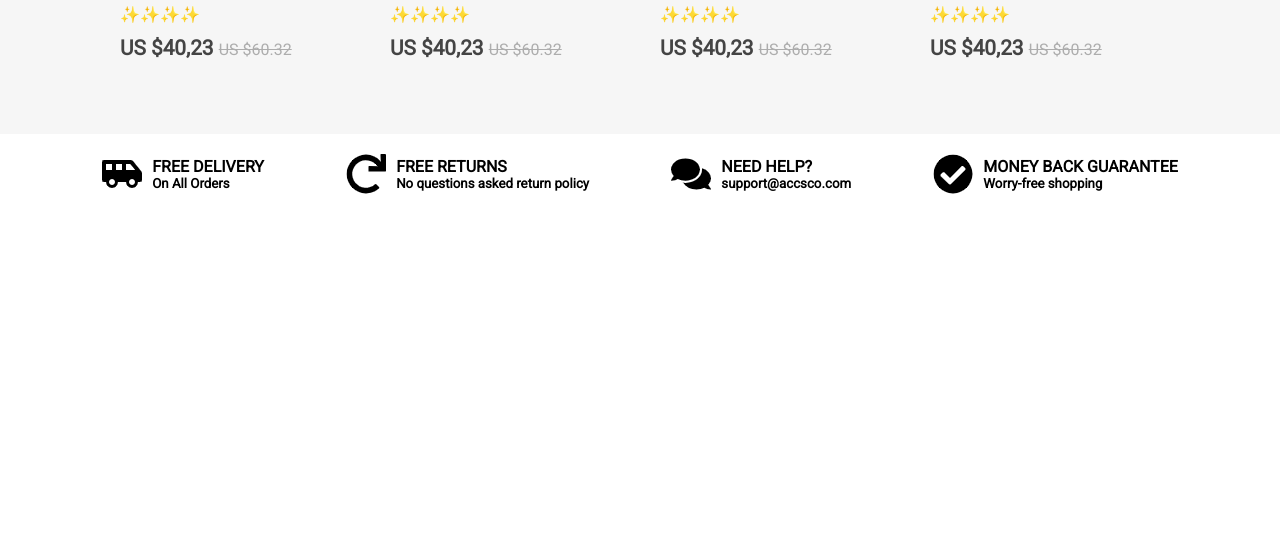
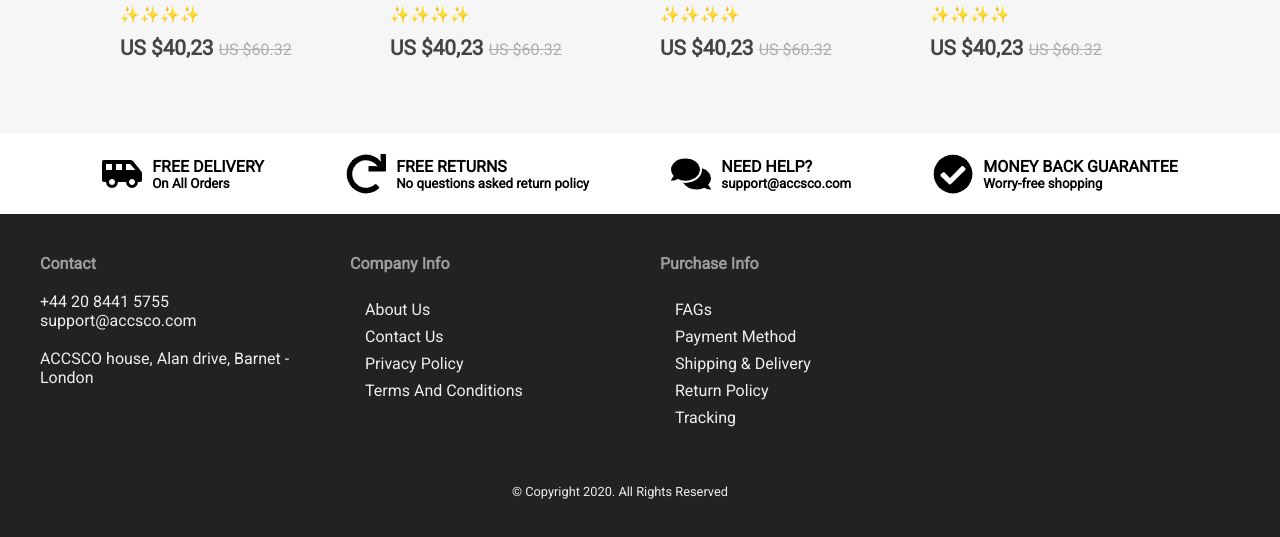
Before and after one commit to Abdelrhmangad/shop-online, a plain HTML site: page index.html in a window 1280 px wide. Shown: the part 2153-2690 px from the top of the page. Before the commit the page ends 2417 px from the top, so only its background shows below. Drawn offline with Linux system fonts and the light colour scheme.

Commit message:
Adding footer

```diff
--- a/css/Sass/Layouts/_3products.scss
+++ b/css/Sass/Layouts/_3products.scss
@@ -92,7 +92,9 @@
         display: flex;
         justify-content: space-evenly;
         align-items: center;
-        padding: 20px;
+        padding:20px 20px;
+        margin-bottom: 0px;
+
         .feat{
             display: flex;
             justify-content:space-around;
--- a/css/Sass/Layouts/_4footer.scss
+++ b/css/Sass/Layouts/_4footer.scss
@@ -0,0 +1,36 @@
+footer{
+    position: relative;
+    background-color:#222;
+    color: #eee;
+    display: grid;
+    grid-template-columns: 1fr 1fr 1fr 1fr;
+    grid-template-rows: 3fr 1fr;
+    padding: 20px;
+    margin-top: -50px;
+    .footer-divs{
+        margin: 20px;
+        .foot-div-header{
+            color: rgb(158, 158, 158);
+            font-weight: bolder;
+        }
+        .foot-div-content{
+            @extend %list-styling;
+            display: block;
+
+            li{
+                cursor: pointer;
+                transition: .2s all ease-in-out;
+                &:hover{
+                   color: rgb(158, 158, 158);
+                }
+            }
+        }
+    }
+    blockquote{
+        margin: auto;
+        font-size: .8em;
+        position: absolute;
+        bottom: 50px;
+        left: 40vw;
+    }
+}
--- a/index.html
+++ b/index.html
@@ -331,7 +331,43 @@
 
     <!-- Start Website Footer -->
     <footer>
-
+        <div class="footer-divs">
+            <p class="foot-div-header">Contact</p>
+            <p class="foot-div-content">
+                <br>
+                <span>+44 20 8441 5755</span>
+                <br>
+                <span>support@accsco.com</span>
+                <br>
+                <br>
+                ACCSCO house, Alan drive, Barnet - London
+            </p>
+        </div>
+        <div class="footer-divs">
+            <p class="foot-div-header">Company Info</p>
+            <br>
+            <ul class="foot-div-content">
+                <li>About Us</li>
+                <li>Contact Us</li>
+                <li>Privacy Policy</li>
+                <li>Terms And Conditions</li>
+            </ul>
+        </div>
+        <div class="footer-divs">
+            <p class="foot-div-header">Purchase Info</p>
+            <br>
+            <ul class="foot-div-content">
+                <li>FAGs</li>
+                <li>Payment Method</li>
+                <li>Shipping & Delivery</li>
+                <li>Return Policy</li>
+                <li>Tracking</li>
+            </ul>
+        </div>
+        <br>
+        <blockquote>
+            © Copyright 2020. All Rights Reserved
+        </blockquote>
     </footer>
     <!-- ENd Website Footer -->
     <script src="js/main.js" defer>
```
Also changed, not shown: css/Sass/Layouts/_4footer.css (added), css/hompage.css, 1 other file.
